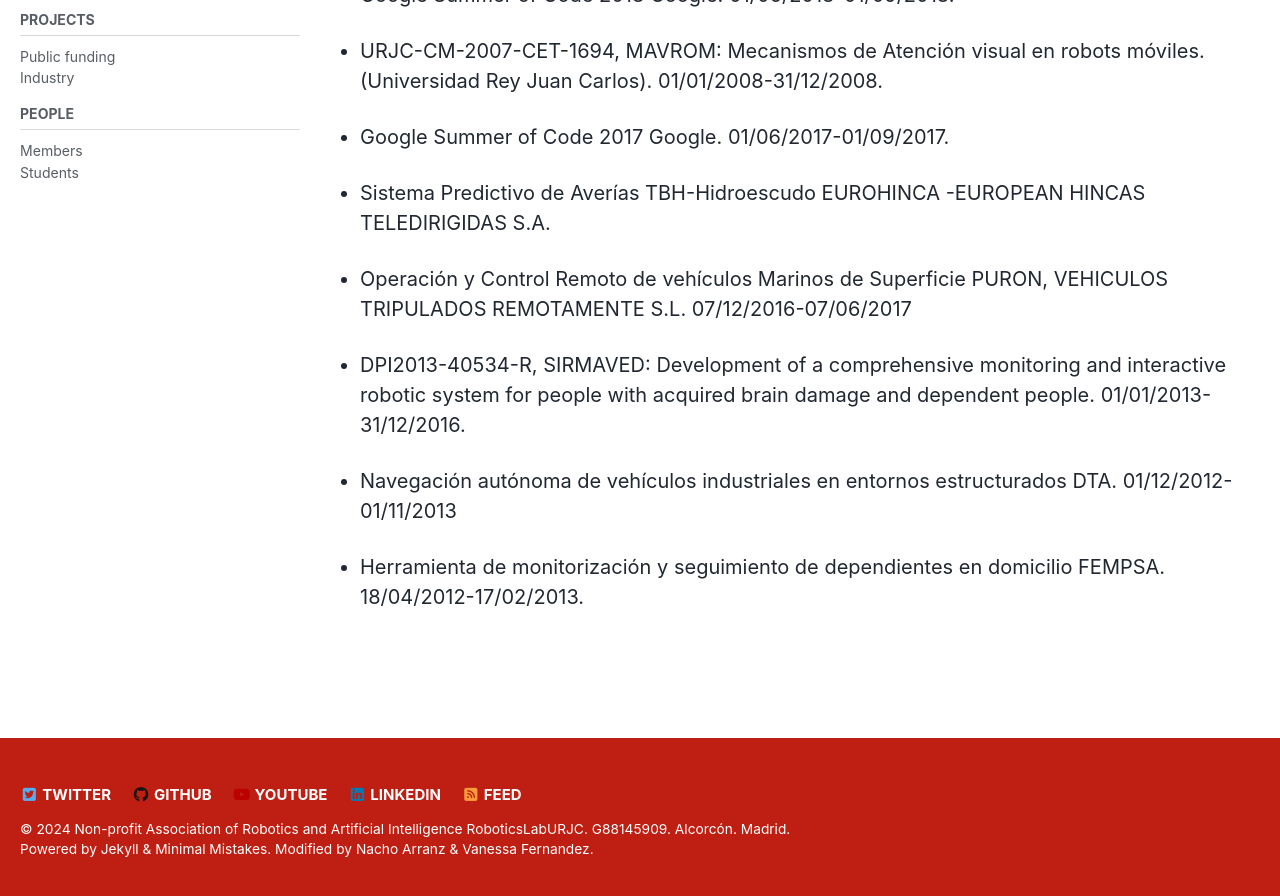
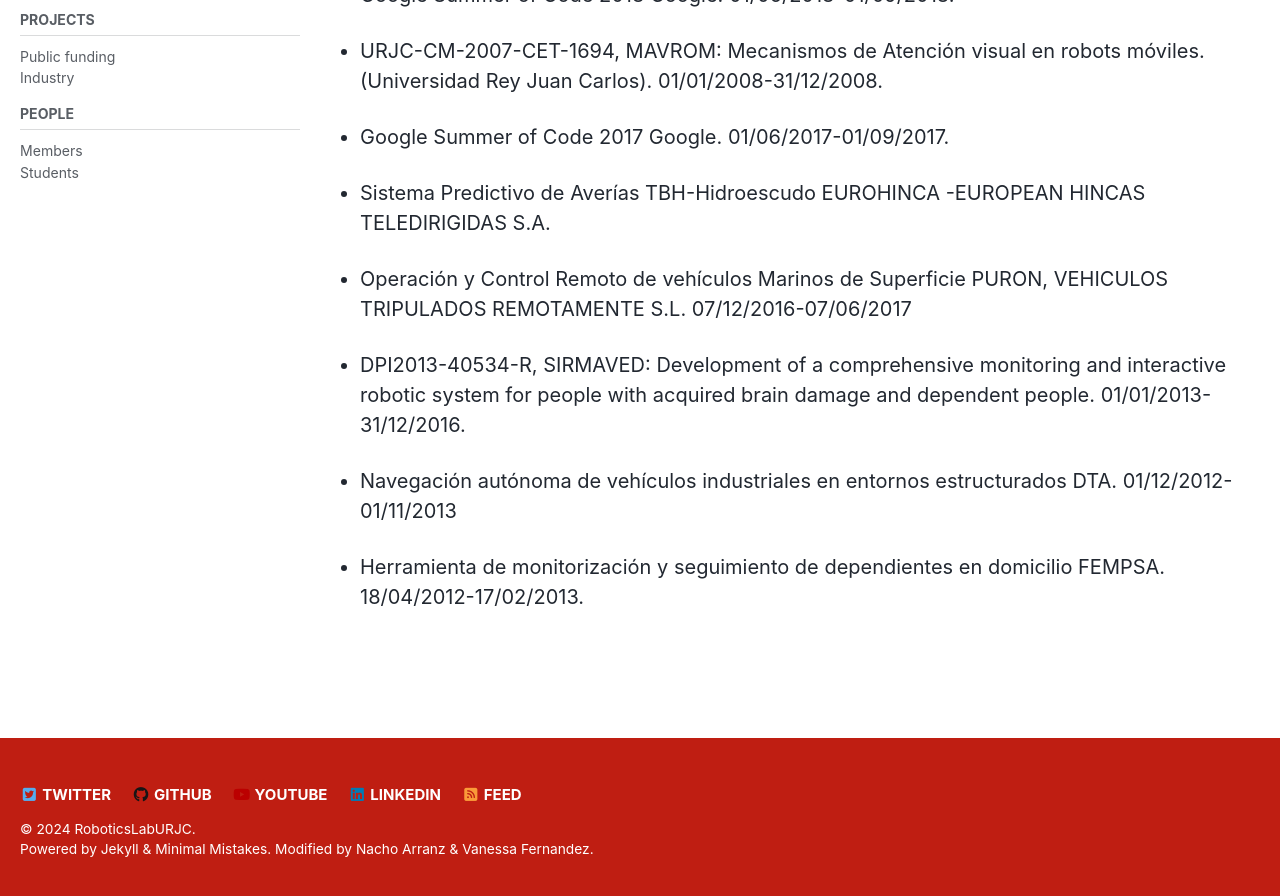
Before and after one commit to RoboticsLabURJC/RoboticsLabURJC.github.io, a Jekyll site: the page built from _pages/projects/projects.md, in a window 1280 px wide and 900 px high, scrolled down 2126 px. Shown: the top 896 px of the window. Built offline with Jekyll 4.4.1, drawn with Linux system fonts in a browser that asks for light colours; cached includes are drawn as plain includes; nearby versions of some CDN libraries.

Commit message:
change footer

```diff
--- a/_includes/footer.html
+++ b/_includes/footer.html
@@ -16,5 +16,5 @@
   </ul>
 </div>
 
-<div class="page__footer-copyright">&copy; {{ site.time | date: '%Y' }} Non-profit Association of Robotics and Artificial Intelligence {{ site.name | default: site.title }}. G88145909. Alcorcón. Madrid. </div>
+<div class="page__footer-copyright">&copy; {{ site.time | date: '%Y' }} {{ site.name | default: site.title }}. </div>
 <div class="page__footer-copyright">{{ site.data.ui-text[site.locale].powered_by | default: "Powered by" }} <a href="https://jekyllrb.com" rel="nofollow">Jekyll</a> &amp; <a href="https://mademistakes.com/work/minimal-mistakes-jekyll-theme/" rel="nofollow">Minimal Mistakes</a>. Modified by <a href="https://github.com/igarag">Nacho Arranz</a> &amp; <a href="https://github.com/vmartinezf">Vanessa Fernandez.</a></div>
```
